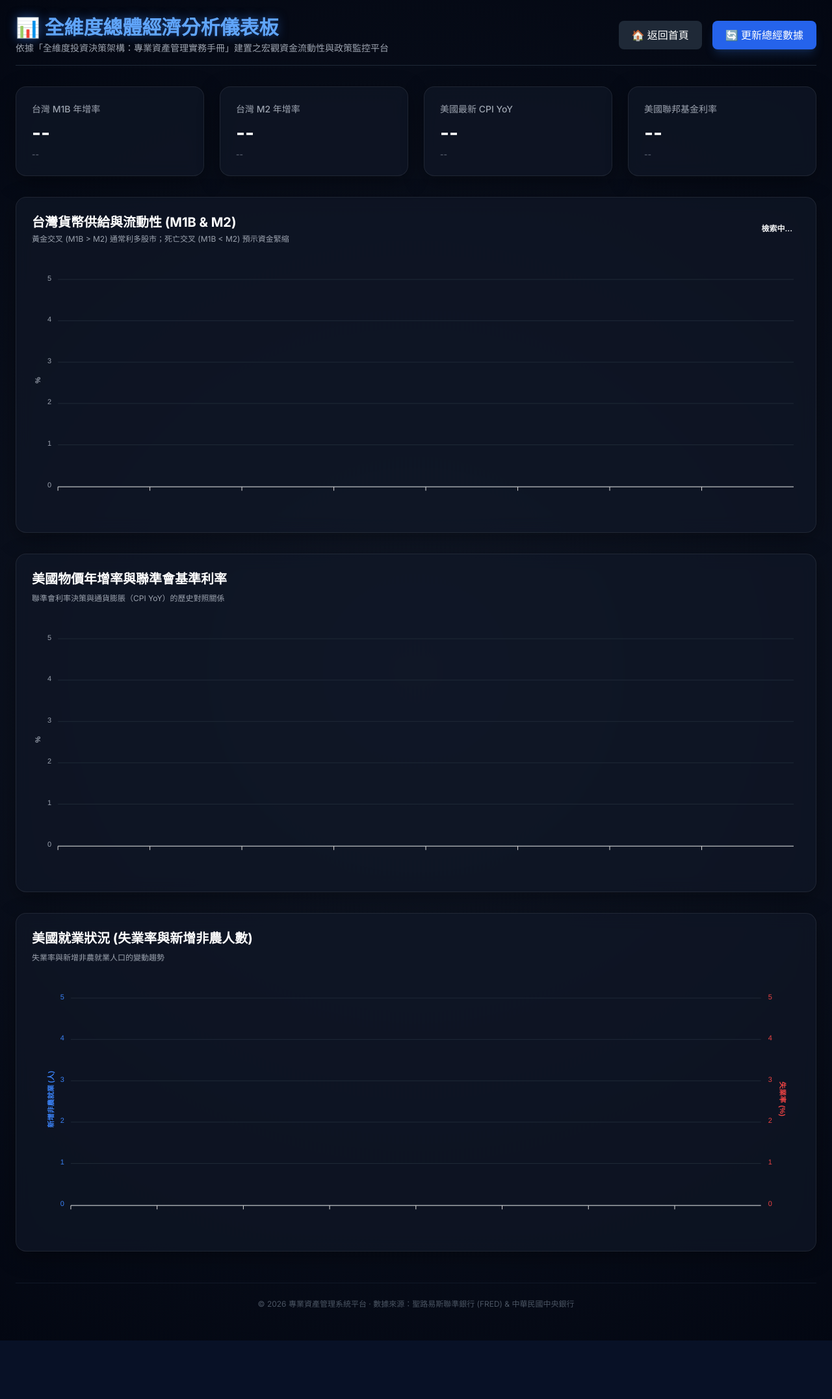
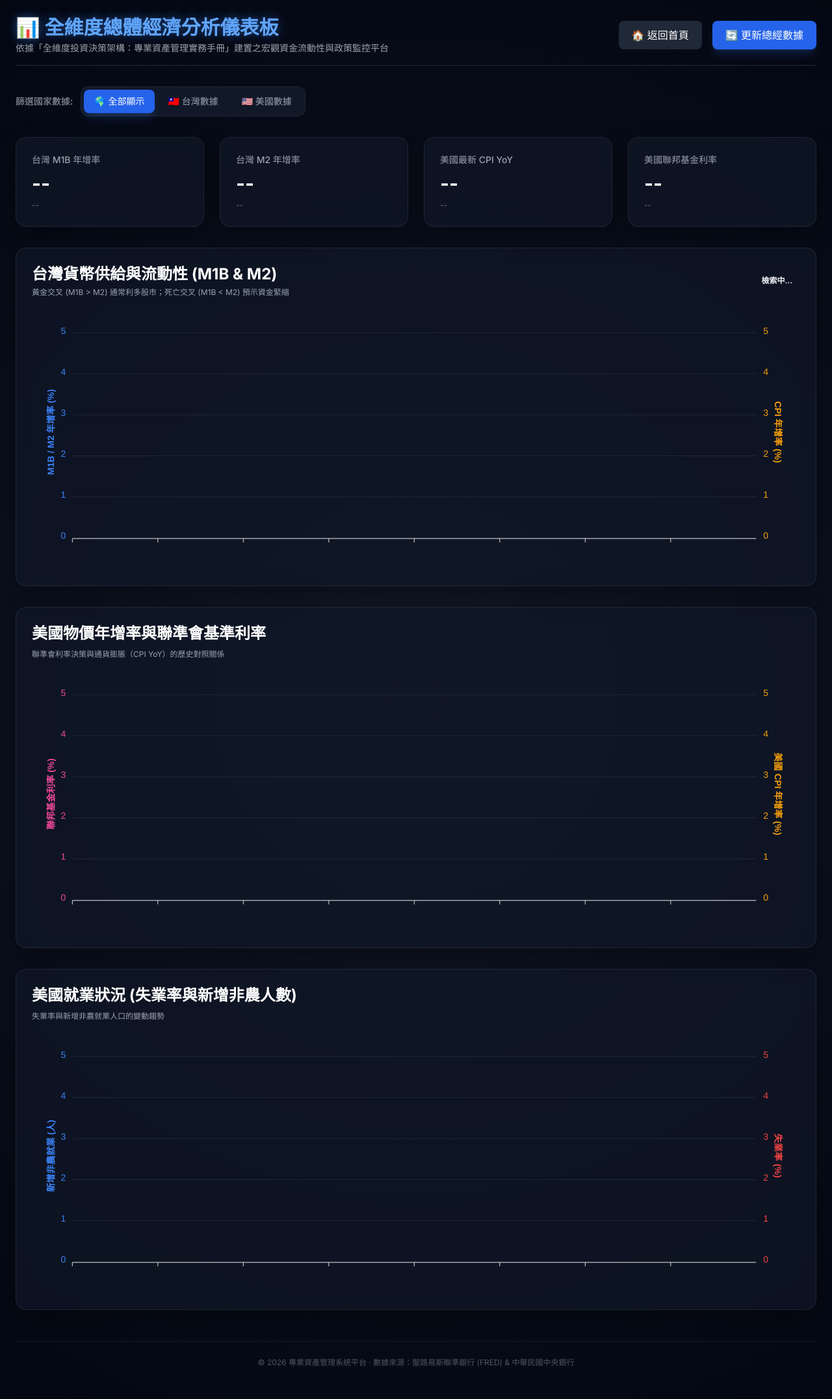
Before and after one commit to tyhsup/stock_analyze, a Django app: page /macro/ in a window 1280 px wide. Shown: the whole page at 65% size. Before the commit the page ends 2063 px from the top, so only its background shows below. Run offline with Django 5.2, Linux system fonts and the light colour scheme; data that the repository does not hold is empty; some libraries are stand-ins or nearby versions.

Commit message:
feat: add Macro nav link, country filter, and dual Y-axis configurations
- Add Macro nav link in base.html navbar

- Implement country-selector UI and display toggle JS logic in macro_dashboard.html

- Configure dual Y-axis for TW Liquidity and US Inflation charts

- Increase chart titles and axis label font sizes by 2 units

```diff
--- a/demo/templates/base.html
+++ b/demo/templates/base.html
@@ -180,6 +180,12 @@
                         <a class="nav-link" href="/"><i class="bi bi-speedometer2"></i> Dashboard</a>
                     </li>
                     <li class="nav-item">
+                        <a class="nav-link {% if request.resolver_match.url_name == 'macro_dashboard' %}active{% endif %}"
+                            href="{% url 'macro_dashboard' %}">
+                            <i class="bi bi-globe me-1"></i> Macro
+                        </a>
+                    </li>
+                    <li class="nav-item">
                         <a class="nav-link {% if request.resolver_match.url_name == 'news' %}active{% endif %}"
                             href="{% url 'news' %}">
                             <i class="bi bi-newspaper me-1"></i> News
--- a/demo/templates/macro_dashboard.html
+++ b/demo/templates/macro_dashboard.html
@@ -50,26 +50,42 @@
         </div>
     </div>
 
+    <!-- 國家切換選擇器 (Button Group) -->
+    <div class="max-w-7xl mx-auto flex justify-start items-center mb-8 gap-3">
+        <span class="text-gray-400 text-sm font-medium">篩選國家數據:</span>
+        <div class="bg-gray-900 p-1 rounded-xl border border-gray-800 flex gap-1">
+            <button onclick="filterCountry('all')" id="btn-all" class="px-4 py-2 rounded-lg font-medium text-xs md:text-sm transition bg-blue-600 text-white shadow-lg shadow-blue-500/20">
+                🌎 全部顯示
+            </button>
+            <button onclick="filterCountry('tw')" id="btn-tw" class="px-4 py-2 rounded-lg font-medium text-xs md:text-sm transition text-gray-400 hover:text-white hover:bg-gray-800">
+                🇹🇼 台灣數據
+            </button>
+            <button onclick="filterCountry('us')" id="btn-us" class="px-4 py-2 rounded-lg font-medium text-xs md:text-sm transition text-gray-400 hover:text-white hover:bg-gray-800">
+                🇺🇸 美國數據
+            </button>
+        </div>
+    </div>
+
     <div class="max-w-7xl mx-auto grid grid-cols-1 gap-8">
 
         <!-- Indicator Overview Cards -->
-        <div class="grid grid-cols-1 md:grid-cols-4 gap-6">
-            <div class="glass-card p-6 flex flex-col justify-between">
+        <div id="overview-grid" class="grid grid-cols-1 md:grid-cols-4 gap-6">
+            <div class="glass-card p-6 flex flex-col justify-between tw-section">
                 <span class="text-gray-400 text-sm font-medium">台灣 M1B 年增率</span>
                 <span id="tw-m1b-val" class="text-3xl font-bold mt-2 text-white">--</span>
                 <span id="tw-m1b-date" class="text-xs text-gray-500 mt-2">--</span>
             </div>
-            <div class="glass-card p-6 flex flex-col justify-between">
+            <div class="glass-card p-6 flex flex-col justify-between tw-section">
                 <span class="text-gray-400 text-sm font-medium">台灣 M2 年增率</span>
                 <span id="tw-m2-val" class="text-3xl font-bold mt-2 text-white">--</span>
                 <span id="tw-m2-date" class="text-xs text-gray-500 mt-2">--</span>
             </div>
-            <div class="glass-card p-6 flex flex-col justify-between">
+            <div class="glass-card p-6 flex flex-col justify-between us-section">
                 <span class="text-gray-400 text-sm font-medium">美國最新 CPI YoY</span>
                 <span id="us-cpi-val" class="text-3xl font-bold mt-2 text-white">--</span>
                 <span id="us-cpi-date" class="text-xs text-gray-500 mt-2">--</span>
             </div>
-            <div class="glass-card p-6 flex flex-col justify-between">
+            <div class="glass-card p-6 flex flex-col justify-between us-section">
                 <span class="text-gray-400 text-sm font-medium">美國聯邦基金利率</span>
                 <span id="us-fed-val" class="text-3xl font-bold mt-2 text-white">--</span>
                 <span id="us-fed-date" class="text-xs text-gray-500 mt-2">--</span>
@@ -77,10 +93,10 @@
         </div>
 
         <!-- 台灣宏觀流動性 (M1B & M2) -->
-        <div class="glass-card p-6">
+        <div class="glass-card p-6 tw-section country-section">
             <div class="flex justify-between items-center mb-6">
                 <div>
-                    <h2 class="text-xl font-bold text-white">台灣貨幣供給與流動性 (M1B & M2)</h2>
+                    <h2 class="text-2xl font-bold text-white">台灣貨幣供給與流動性 (M1B & M2)</h2>
                     <p class="text-gray-400 text-xs mt-1">黃金交叉 (M1B > M2) 通常利多股市；死亡交叉 (M1B < M2) 預示資金緊縮</p>
                 </div>
                 <div class="px-3 py-1 text-xs font-semibold rounded-full" id="tw-gold-status">
@@ -91,15 +107,15 @@
         </div>
 
         <!-- 美國通膨與政策利率 (CPI vs Fed Funds Rate) -->
-        <div class="glass-card p-6">
-            <h2 class="text-xl font-bold text-white mb-2">美國物價年增率與聯準會基準利率</h2>
+        <div class="glass-card p-6 us-section country-section">
+            <h2 class="text-2xl font-bold text-white mb-2">美國物價年增率與聯準會基準利率</h2>
             <p class="text-gray-400 text-xs mb-6">聯準會利率決策與通貨膨脹（CPI YoY）的歷史對照關係</p>
             <div id="chart-us-inflation" class="h-96 w-full"></div>
         </div>
 
         <!-- 美國就業市場 (Unemployment Rate vs NFP Change) -->
-        <div class="glass-card p-6">
-            <h2 class="text-xl font-bold text-white mb-2">美國就業狀況 (失業率與新增非農人數)</h2>
+        <div class="glass-card p-6 us-section country-section">
+            <h2 class="text-2xl font-bold text-white mb-2">美國就業狀況 (失業率與新增非農人數)</h2>
             <p class="text-gray-400 text-xs mb-6">失業率與新增非農就業人口的變動趨勢</p>
             <div id="chart-us-employment" class="h-96 w-full"></div>
         </div>
@@ -114,6 +130,39 @@
         document.addEventListener('DOMContentLoaded', function() {
             fetchMacroData();
         });
+
+        // 國家數據隱藏與顯示切換函數
+        function filterCountry(country) {
+            // 1. 更新切換按鈕樣式
+            const options = ['all', 'tw', 'us'];
+            options.forEach(c => {
+                const btn = document.getElementById(`btn-${c}`);
+                if (c === country) {
+                    btn.className = "px-4 py-2 rounded-lg font-medium text-xs md:text-sm transition bg-blue-600 text-white shadow-lg shadow-blue-500/20";
+                } else {
+                    btn.className = "px-4 py-2 rounded-lg font-medium text-xs md:text-sm transition text-gray-400 hover:text-white hover:bg-gray-800";
+                }
+            });
+
+            // 2. 獲取所有國家分類元素
+            const twElements = document.querySelectorAll('.tw-section');
+            const usElements = document.querySelectorAll('.us-section');
+            const overviewGrid = document.getElementById('overview-grid');
+
+            if (country === 'all') {
+                twElements.forEach(el => el.style.display = '');
+                usElements.forEach(el => el.style.display = '');
+                overviewGrid.className = "grid grid-cols-1 md:grid-cols-4 gap-6";
+            } else if (country === 'tw') {
+                twElements.forEach(el => el.style.display = '');
+                usElements.forEach(el => el.style.display = 'none');
+                overviewGrid.className = "grid grid-cols-1 md:grid-cols-2 gap-6";
+            } else if (country === 'us') {
+                twElements.forEach(el => el.style.display = 'none');
+                usElements.forEach(el => el.style.display = '');
+                overviewGrid.className = "grid grid-cols-1 md:grid-cols-2 gap-6";
+            }
+        }
 
         function fetchMacroData() {
             fetch('/api/macro/data')
@@ -214,16 +263,16 @@
             const limit = 180;
             const sliceData = (data) => data.slice(-limit);
 
-            // A. 台灣流動性圖表
+            // A. 台灣流動性圖表 (雙 Y 軸配置：M1B/M2 左軸，CPI 右軸)
             const twM1B_series = sliceData(twM1B).map(d => ({ x: d.date, y: d.value }));
             const twM2_series = sliceData(twM2).map(d => ({ x: d.date, y: d.value }));
             const twCPI_series = sliceData(twCPI).map(d => ({ x: d.date, y: d.value }));
 
             const twOptions = {
                 series: [
-                    { name: 'M1B 年增率', data: twM1B_series },
-                    { name: 'M2 年增率', data: twM2_series },
-                    { name: '消費者物價指數 (CPI) YoY', data: twCPI_series }
+                    { name: 'M1B 年增率', type: 'line', data: twM1B_series },
+                    { name: 'M2 年增率', type: 'line', data: twM2_series },
+                    { name: '消費者物價指數 (CPI) YoY', type: 'line', data: twCPI_series }
                 ],
                 chart: {
                     type: 'line',
@@ -235,21 +284,37 @@
                 stroke: { width: [3, 3, 2], curve: 'smooth', dashArray: [0, 0, 4] },
                 colors: ['#3b82f6', '#10b981', '#f59e0b'],
                 grid: { borderColor: '#1f2937' },
-                xaxis: { type: 'datetime' },
-                yaxis: { title: { text: '%' } },
+                xaxis: {
+                    type: 'datetime',
+                    labels: { style: { fontSize: '14px' } }
+                },
+                yaxis: [
+                    {
+                        title: { text: 'M1B / M2 年增率 (%)', style: { fontSize: '14px', color: '#3b82f6' } },
+                        labels: { style: { fontSize: '14px', colors: '#3b82f6' } }
+                    },
+                    {
+                        show: false, // 與第一軸共用左軸比例尺
+                    },
+                    {
+                        opposite: true,
+                        title: { text: 'CPI 年增率 (%)', style: { fontSize: '14px', color: '#f59e0b' } },
+                        labels: { style: { fontSize: '14px', colors: '#f59e0b' } }
+                    }
+                ],
                 theme: { mode: 'dark' },
-                legend: { position: 'top' }
+                legend: { position: 'top', fontSize: '14px' }
             };
             new ApexCharts(document.querySelector("#chart-tw-liquidity"), twOptions).render();
 
-            // B. 美國通膨與基準利率圖表
+            // B. 美國通膨與基準利率圖表 (雙 Y 軸配置：Fed利率左軸，美國 CPI 右軸)
             const usFed_series = sliceData(usFed).map(d => ({ x: d.date, y: d.value }));
             const usCPI_series = sliceData(usCPI).map(d => ({ x: d.date, y: d.value }));
 
             const usInfOptions = {
                 series: [
-                    { name: '聯邦基金有效利率 (Fed Funds Rate)', data: usFed_series },
-                    { name: '美國 CPI 年增率 (YoY)', data: usCPI_series }
+                    { name: '聯邦基金有效利率 (Fed Funds Rate)', type: 'line', data: usFed_series },
+                    { name: '美國 CPI 年增率 (YoY)', type: 'line', data: usCPI_series }
                 ],
                 chart: {
                     type: 'line',
@@ -261,10 +326,23 @@
                 stroke: { width: 3, curve: 'smooth' },
                 colors: ['#ec4899', '#f59e0b'],
                 grid: { borderColor: '#1f2937' },
-                xaxis: { type: 'datetime' },
-                yaxis: { title: { text: '%' } },
+                xaxis: {
+                    type: 'datetime',
+                    labels: { style: { fontSize: '14px' } }
+                },
+                yaxis: [
+                    {
+                        title: { text: '聯邦基金利率 (%)', style: { fontSize: '14px', color: '#ec4899' } },
+                        labels: { style: { fontSize: '14px', colors: '#ec4899' } }
+                    },
+                    {
+                        opposite: true,
+                        title: { text: '美國 CPI 年增率 (%)', style: { fontSize: '14px', color: '#f59e0b' } },
+                        labels: { style: { fontSize: '14px', colors: '#f59e0b' } }
+                    }
+                ],
                 theme: { mode: 'dark' },
-                legend: { position: 'top' }
+                legend: { position: 'top', fontSize: '14px' }
             };
             new ApexCharts(document.querySelector("#chart-us-inflation"), usInfOptions).render();
 
@@ -287,20 +365,23 @@
                 stroke: { width: [0, 3], curve: 'smooth' },
                 colors: ['#3b82f6', '#ef4444'],
                 grid: { borderColor: '#1f2937' },
-                xaxis: { type: 'datetime' },
+                xaxis: {
+                    type: 'datetime',
+                    labels: { style: { fontSize: '14px' } }
+                },
                 yaxis: [
                     {
-                        title: { text: '新增非農就業 (人)', style: { color: '#3b82f6' } },
-                        labels: { style: { colors: '#3b82f6' } }
+                        title: { text: '新增非農就業 (人)', style: { fontSize: '14px', color: '#3b82f6' } },
+                        labels: { style: { fontSize: '14px', colors: '#3b82f6' } }
                     },
                     {
                         opposite: true,
-                        title: { text: '失業率 (%)', style: { color: '#ef4444' } },
-                        labels: { style: { colors: '#ef4444' } }
+                        title: { text: '失業率 (%)', style: { fontSize: '14px', color: '#ef4444' } },
+                        labels: { style: { fontSize: '14px', colors: '#ef4444' } }
                     }
                 ],
                 theme: { mode: 'dark' },
-                legend: { position: 'top' }
+                legend: { position: 'top', fontSize: '14px' }
             };
             new ApexCharts(document.querySelector("#chart-us-employment"), usEmpOptions).render();
         }
```
